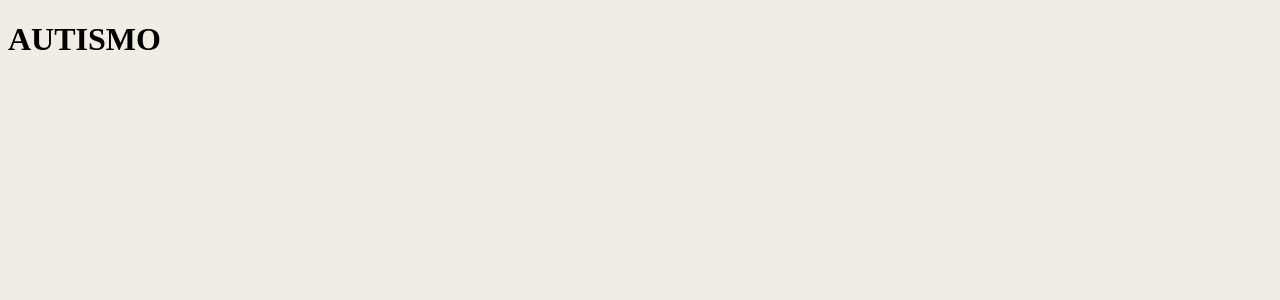
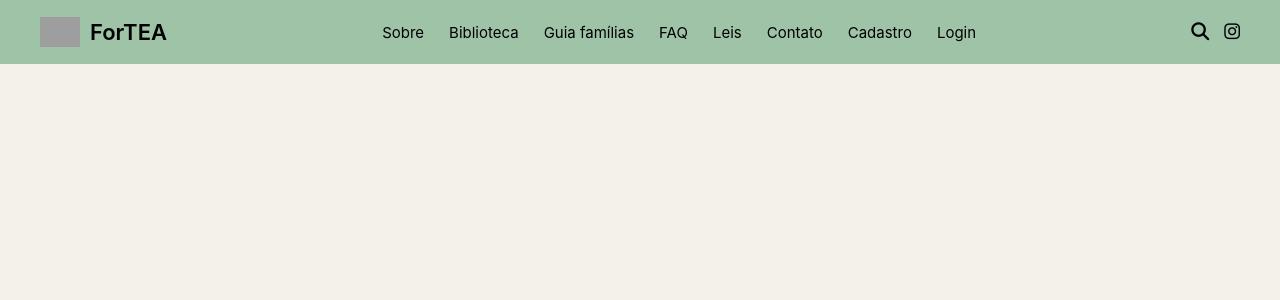
Before and after one commit to anacarolinyf/TCC-2026, a PHP site: page / in a window 1280 px wide. Before the commit the part shown is almost empty. Shown: the top 300 px of the page. Run offline with PHP 8.4, Linux system fonts and the light colour scheme; grey boxes are pictures that could not be loaded.

Commit message:
Add files via upload

```diff
--- a/index.html
+++ b/index.html
@@ -1,13 +1,44 @@
 <!DOCTYPE html>
-<html lang="en">
+<html lang="pt-br">
 <head>
-    <meta charset="UTF-8">
-    <meta name="viewport" content="width=device-width, initial-scale=1.0">
-    <link rel="stylesheet" href="style.css">
-    <title>forTEA</title>
+  <meta charset="UTF-8">
+  <meta name="viewport" content="width=device-width, initial-scale=1.0">
+  <link rel="stylesheet" href="style.css">
+  <title>ForTEA</title>
+
+  <!-- Fonte -->
+  <link href="https://fonts.googleapis.com/css2?family=Playfair+Display:wght@400;600&display=swap" rel="stylesheet">
+
+  <!-- Ícones -->
+  <link rel="stylesheet" href="https://cdnjs.cloudflare.com/ajax/libs/font-awesome/6.5.0/css/all.min.css">
+
+
 </head>
+
 <body>
-    <h1>AUTISMO</h1>
+
+<header>
+  <div class="logo">
+    <img src="img/logoimagem.png" alt="logo">
+    <span>ForTEA</span>
+  </div>
+
+  <nav>
+    <a href="#">Sobre</a>
+    <a href="#">Biblioteca</a>
+    <a href="#">Guia famílias</a>
+    <a href="#">FAQ</a>
+    <a href="#">Leis</a>
+    <a href="#">Contato</a>
+    <a href="#">Cadastro</a>
+    <a href="#">Login</a>
+  </nav>
+
+  <div class="icons">
+    <i class="fas fa-search"></i>
+    <i class="fab fa-instagram"></i>
+  </div>
+</header>
 
 </body>
 </html>
--- a/style.css
+++ b/style.css
@@ -1,7 +1,67 @@
-body{
-    background-color: #F0EEE4;
+
+* {
+  margin: 0;
+  padding: 0;
+  box-sizing: border-box;
+  font-family: 'Inter', sans-serif;
 }
 
-h1{
-    font-size: ;
+body {
+  background-color: #f4f1ea;
 }
+
+header {
+  background-color: #9fc3a7;
+  padding: 12px 40px;
+  display: flex;
+  align-items: center;
+  justify-content: space-between;
+}
+
+.logo {
+  display: flex;
+  align-items: center;
+  gap: 10px;
+  font-size: 22px;
+  font-weight: 600;
+}
+
+.logo img {
+  width: 40px;
+  height: 40px;
+  object-fit: contain;
+}
+
+nav {
+  display: flex;
+  gap: 25px;
+}
+
+nav a {
+  text-decoration: none;
+  color: black;
+  font-size: 15px;
+  transition: 0.3s;
+}
+
+nav a:hover {
+  opacity: 0.6;
+}
+
+.icons {
+  display: flex;
+  gap: 15px;
+  font-size: 18px;
+  cursor: pointer;
+}
+
+.icons i:hover {
+  opacity: 0.6;
+}
+
+/* Responsivo */
+@media (max-width: 768px) {
+  nav {
+    display: none;
+  }
+}
```
